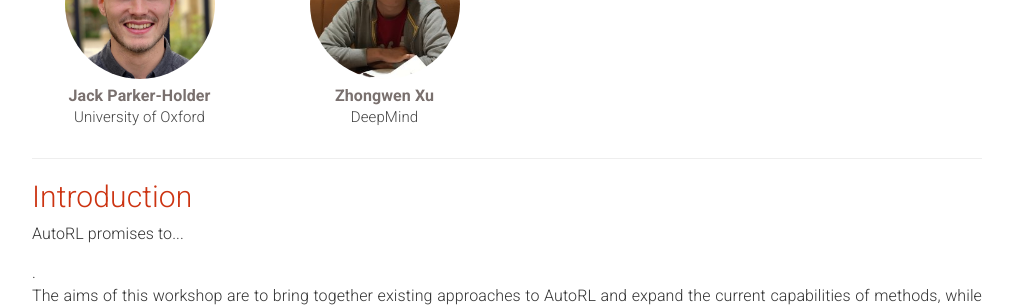
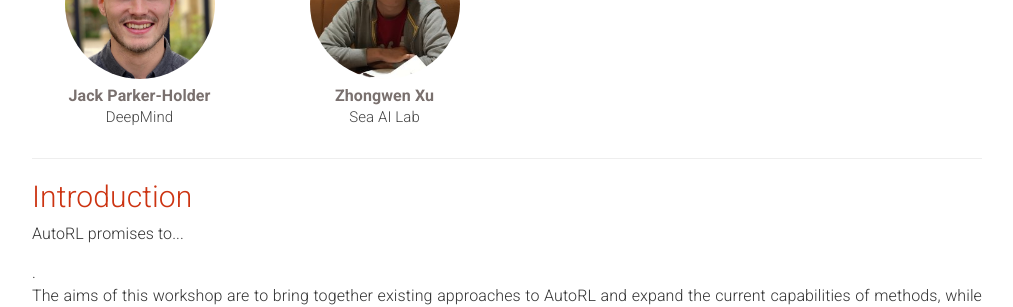
Before and after one commit to autorlworkshop/autorlworkshop.github.io, a Jekyll site: the page built from _pages/home.md, in a window 1280 px wide and 900 px high, scrolled down 2837 px. Shown: the part 152-459 px from the top of the window, without its empty margins (133-1146 px from the left). Built offline with Jekyll 4.4.1, drawn with Linux system fonts in a browser that asks for light colours.

Commit message:
Update affiliations

```diff
--- a/_pages/home.md
+++ b/_pages/home.md
@@ -286,7 +286,7 @@ acknowledgements: ""
     </a>
     <div class="people-name">
       <a href="https://jparkerholder.github.io">Jack Parker-Holder</a>
-      <h6>University of Oxford</h6>
+      <h6>DeepMind</h6>
     </div>
   </div>
 
@@ -296,7 +296,7 @@ acknowledgements: ""
     </a>
     <div class="people-name">
       <a href="https://zhongwen.one/">Zhongwen Xu</a>
-      <h6>DeepMind</h6>
+      <h6>Sea AI Lab</h6>
     </div>
   </div>
 </div>
```
